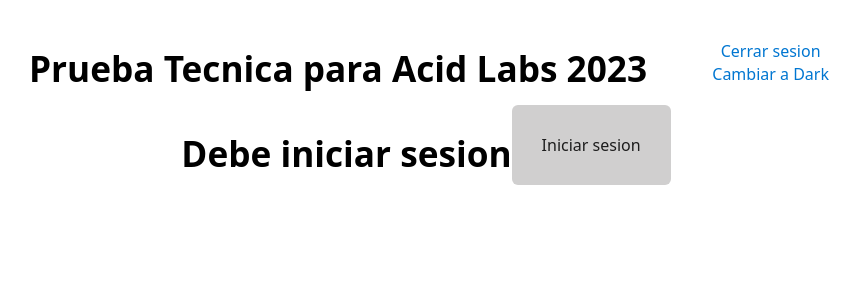
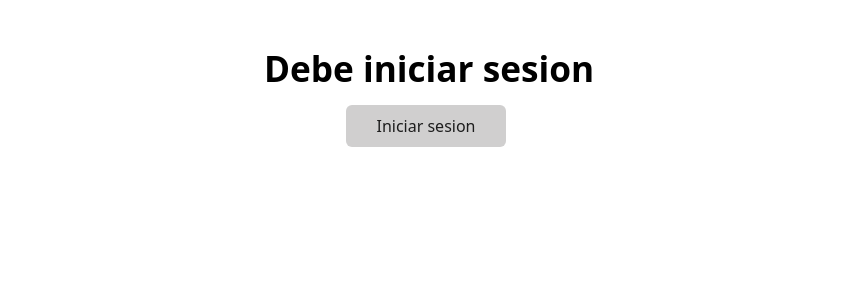
Before and after one commit to rodrigorellana/test_alabs, a React (Create React App) app: page / in a window 1280 px wide. Shown: the top 300 px of the page, without its empty margins (211-1070 px from the left). Built offline with nearby package versions, Linux system fonts and the light colour scheme.

Commit message:
add user context

```diff
--- a/src/App.css
+++ b/src/App.css
@@ -75,3 +75,12 @@
   margin: 0;
   font-weight: bolder;
 }
+
+.login_div {
+  display: flex;
+  flex-direction: column;
+}
+
+.login_div button {
+  align-self: center;
+}
--- a/src/components/header.tsx
+++ b/src/components/header.tsx
@@ -1,20 +1,42 @@
 /* eslint-disable jsx-a11y/anchor-is-valid */
+import React, { useContext } from 'react';
+import UserContext from '../contexts/userContext';
 import useAuth from '../hooks/auth';
 import useDarkMode from '../hooks/darkMode';
 
 export default function Header() {
-  const { user, signOut } = useAuth();
+  const { user, signOut } = useContext(UserContext);
+  // const { user, signOut } = useAuth();
   const { isDarkMode, toggleDarkMode } = useDarkMode();
 
-  return (
+  return user && (
     <header>
+      <dialog id="dialog">
+        <header>Acid Labs</header>
+        <form method="dialog">
+          <p>¿Desea cerrar sesión?</p>
+          <menu>
+            <button onClick={signOut}>Si</button>
+            <button >No</button>
+          </menu>
+        </form>
+      </dialog>
+
       <div><h1> Prueba Tecnica para Acid Labs 2023 </h1></div>
       <div>
         <p>{user?.name}</p>
-        <a href='/' onClick={signOut}>Cerrar sesion</a>
+        <span id="dialog-result"></span>
+        <a href='#' id="dialog-trigger" // TODO PULGX hacer un useDialog
+          onClick={() => {
+            let aa = document.getElementById('dialog-result');
+            if (aa) aa.innerText = '';
+            let bb: any = document.getElementById('dialog');
+            if (bb) bb.showModal();
+          }}
+        >Cerrar sesion</a>
         <a href='#' onClick={toggleDarkMode}>Cambiar a {isDarkMode ? 'Light' : 'Dark'} </a>
-        {/* PULGX ETA ACTUALI_nDO L PGINA!! */}
       </div>
+
     </header>
   )
 }
--- a/src/config/protectedRoute.tsx
+++ b/src/config/protectedRoute.tsx
@@ -1,11 +1,12 @@
-import { useEffect, useState } from 'react';
+import { useEffect, useState, useContext } from 'react';
 import { Route } from 'react-router-dom';
 import { IUser } from '../interfaces/jokes';
 import useAuth from '../hooks/auth';
+import UserContext from '../contexts/userContext';
 
 const ProtectedRoute = ({ component: Component, ...rest }: any) => {
   const [isLoading, setLoading] = useState(true);
-  const { user, signIn } = useAuth();
+  const { user, signIn } = useContext(UserContext);
 
   useEffect(() => {
     loadUser()
@@ -36,8 +37,10 @@
             <Component {...props} />
           ) : (
             <>
-              <h1>Debe iniciar sesion</h1>
+             <div className='login_div'>
+             <h1>Debe iniciar sesion</h1>
               <button onClick={handleSubmit}>Iniciar sesion</button>
+             </div>
             </>
           )}
       />
--- a/src/containers/mainContainer.tsx
+++ b/src/containers/mainContainer.tsx
@@ -1,12 +1,16 @@
 import Header from '../components/header';
+import UserProvider from '../contexts/userProvider';
+
 export default function MainContainer({ children }: any) {
   return (
     <>
       <div className="App">
-        <Header/>
-        <main>
-          {children}
-        </main>
+        <UserProvider>
+          <Header />
+          <main>
+            {children}
+          </main>
+        </UserProvider>
       </div>
     </>
   );
--- /dev/null
+++ b/src/contexts/userContext.ts
@@ -0,0 +1,3 @@
+import { createContext } from 'react';
+const UserContext = createContext({ } as any); // PULGX  TODO interface
+export default UserContext;
--- /dev/null
+++ b/src/contexts/userProvider.tsx
@@ -0,0 +1,35 @@
+import React, { useState } from 'react';
+import UserContext from './userContext';
+import { IUser } from '../interfaces/jokes';
+import { useEffect } from 'react';
+
+export default function UserProvider({ children }: any) {
+  const [user, setUser] = useState<IUser | null>(null);
+
+  useEffect(() => {
+    const storedUser = localStorage.getItem('user');
+
+    console.log('UserProvider', storedUser);
+    if (storedUser) {
+      setUser(JSON.parse(storedUser));
+    }
+  }, []);
+
+  const signIn = (user: IUser) => {
+    localStorage.setItem('user', JSON.stringify(user));
+    setUser(user);
+  };
+
+  const signOut = () => {
+    localStorage.removeItem('user');
+    localStorage.removeItem('page');
+    localStorage.removeItem('limit');
+    setUser(null);
+  };
+
+  return (
+    <UserContext.Provider value={{ user, signIn, signOut }}>
+      {children}
+    </UserContext.Provider>
+  );
+};
--- a/src/hooks/darkMode.ts
+++ b/src/hooks/darkMode.ts
@@ -4,9 +4,7 @@
   const [isDarkMode, setIsDarkMode] = useState(localStorage.getItem('darkMode') === 'true');
 
   useEffect(() => {
-    console.log('useEffect', isDarkMode);
     setTheme(() => {
-      console.log('initiateTheme OK', isDarkMode);
     });
   }, [isDarkMode]);
 
@@ -30,7 +28,6 @@
     themeCSS.onload = styleLoaded;
     themeCSS.href = rootCSS + targetCSS;
     document.head.appendChild(themeCSS);
-    console.log('initiateTheme 1', { isDarkMode, targetCSS });
     scriptLoaded(true);
     return () => {
       document.body.removeChild(themeCSS);
```
